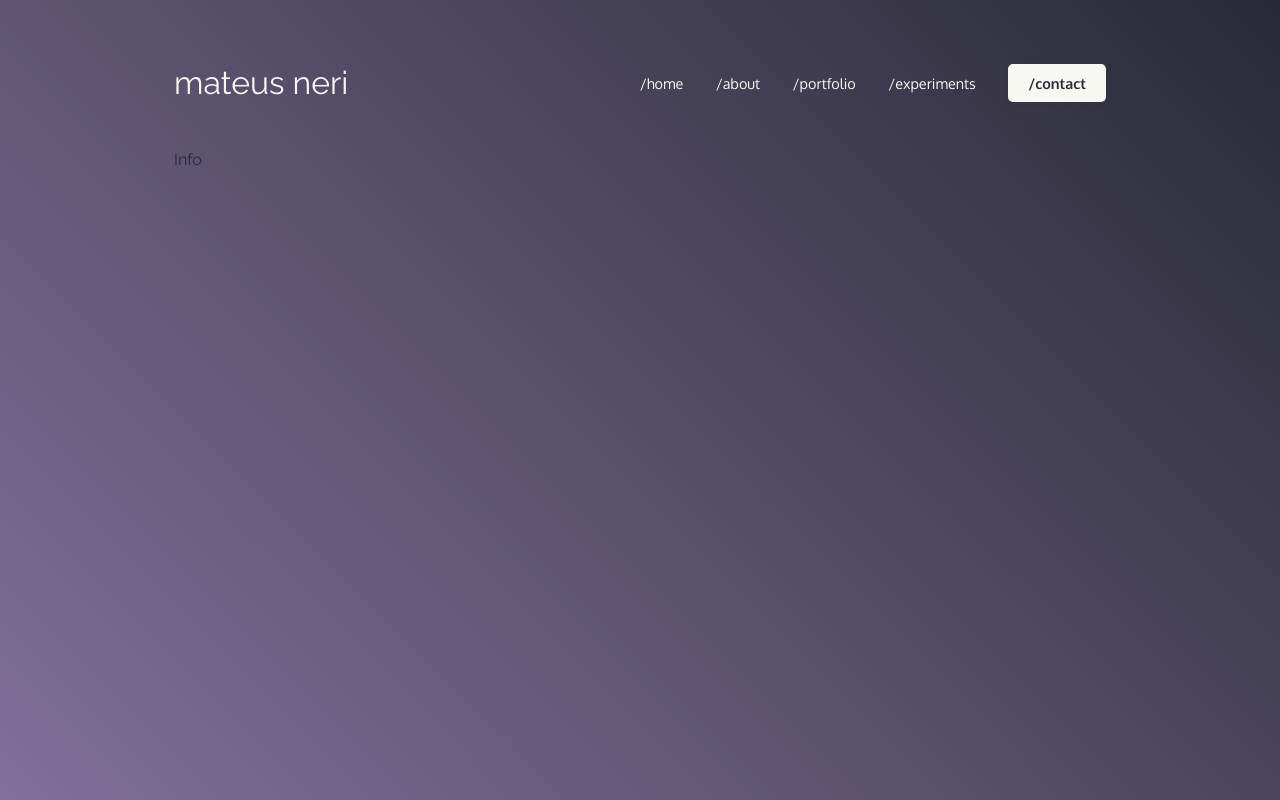
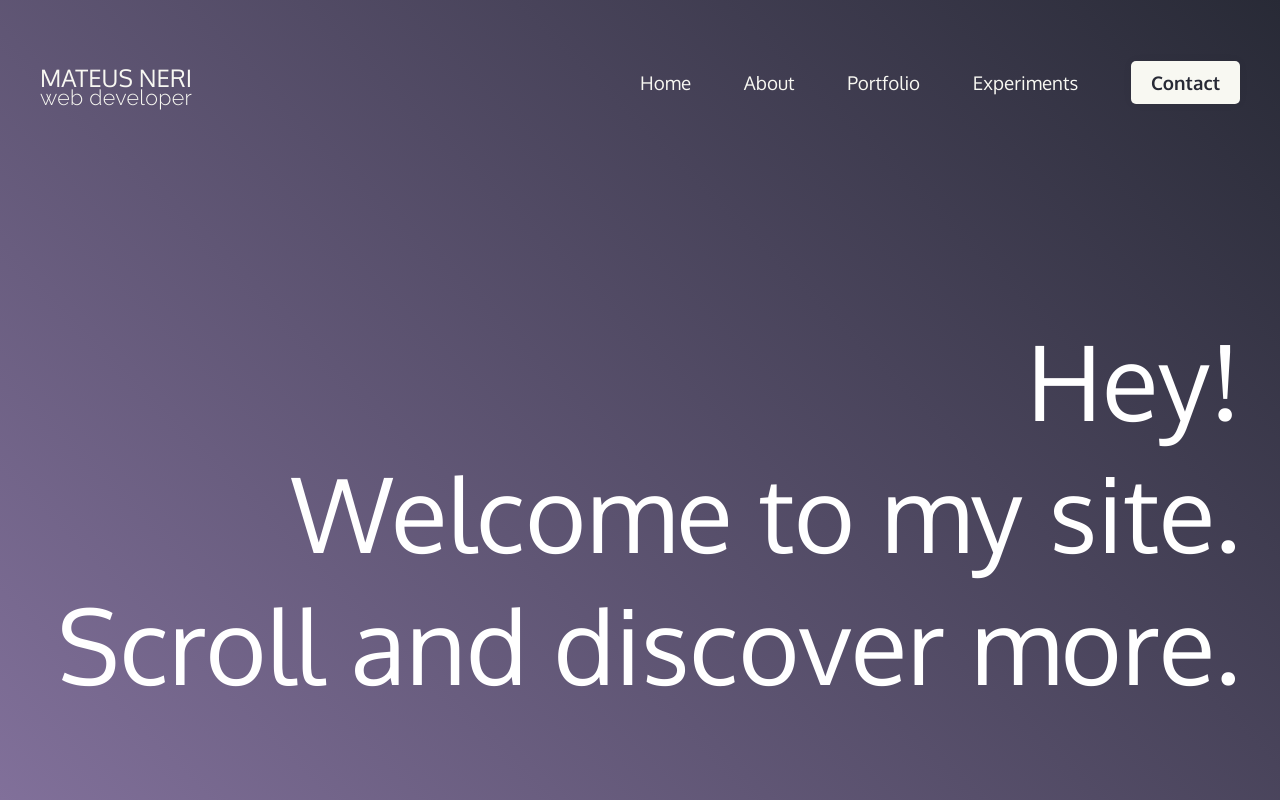
Before and after one commit to mateusnerigo/portfolio_next, a Next.js app: page / in a window 1280 px wide. Shown: the top 800 px of the page. Built offline with nearby package versions, Linux system fonts and the light colour scheme.

Commit message:
#06 - Remodeling navbar

```diff
--- a/src/components/Info.tsx
+++ b/src/components/Info.tsx
@@ -3,7 +3,9 @@ import styles from '../styles/components/Info.module.css';
 export function Info() {
   return (
     <div id="home" className={ `container ${styles.infoContainer}` }>
-      Info
+      <span>Hey!</span>
+      <span>Welcome to my site.</span>
+      <span>Scroll and discover more.</span>
     </div>
   )
 }
--- a/src/components/Navbar.tsx
+++ b/src/components/Navbar.tsx
@@ -27,32 +27,35 @@ export function Navbar() {
     <div className={ navbarContainerToggle }>
       <div className={ navbarToggle }>
         <div className={ styles.logo }>
-          <a href="#">mateus neri</a>
+          <a href="#">
+            <span className={ styles.name }>MATEUS NERI</span>
+            <span className={ styles.function }>web developer</span>
+          </a>
         </div>
 
         <nav>
           <a href="#home">
-            /home
+            Home
             <div className={ styles.underline }></div>
           </a>
 
           <a href="#about">
-            /about
+            About
             <div className={ styles.underline }></div>
           </a>
 
           <a href="#portfolio">
-            /portfolio
+            Portfolio
             <div className={ styles.underline }></div>
           </a>
 
           <a href="#experiments">
-            /experiments
+            Experiments
             <div className={ styles.underline }></div>
           </a>
 
           <a href="#contact">
-            /contact
+            Contact
           </a>
         </nav>
       </div>
--- a/src/styles/components/Info.module.css
+++ b/src/styles/components/Info.module.css
@@ -1,4 +1,16 @@
 .infoContainer {
   height: 95vh;
   padding-top: 150px;
+
+  display: flex;
+  flex-direction: column;
+  justify-content: flex-end;
+  align-items: flex-end;
+  padding-bottom: 50px
 }
+
+.infoContainer span {
+  color: white;
+  font: 400 6.5rem 'Oxygen';
+  text-align: right;
+}
--- a/src/styles/components/Navbar.module.css
+++ b/src/styles/components/Navbar.module.css
@@ -8,7 +8,7 @@
 }
 
 .navbar {
-  max-width: 992px;
+  max-width: 1260px;
   height: 100%;
   margin: 0 auto;
 
@@ -33,8 +33,23 @@
 }
 
 .navbarContainer .logo {
-  font: 400 2rem 'Raleway', sans-serif;
   flex: 1;
+}
+
+.navbarContainer .logo a {
+  display: flex;
+  flex-direction: column;
+  justify-content: center;
+}
+
+.navbarContainer .logo a .name {
+  font: 400 1.5rem 'Oxygen', sans-serif;
+}
+
+.navbarContainer .logo a .function {
+  font: 300 1.34rem 'Raleway', sans-serif;
+  line-height: 50%;
+  letter-spacing: 0.02rem;
 }
 
 .navbarContainer nav {
@@ -48,7 +63,7 @@
 
 
 .navbarContainer nav a {
-  font: 400 0.9rem 'Oxygen', sans-serif;
+  font: 400 1.175rem 'Oxygen', sans-serif;
   position: relative;
 }
 
--- a/src/styles/global.css
+++ b/src/styles/global.css
@@ -48,7 +48,7 @@ a {
 .container {
   width: 100%;
   /* height: 100vh; */
-  max-width: 992px;
+  max-width: 1260px;
   padding: 30px;
   padding-top: 80px;
   margin: 0 auto;
```
